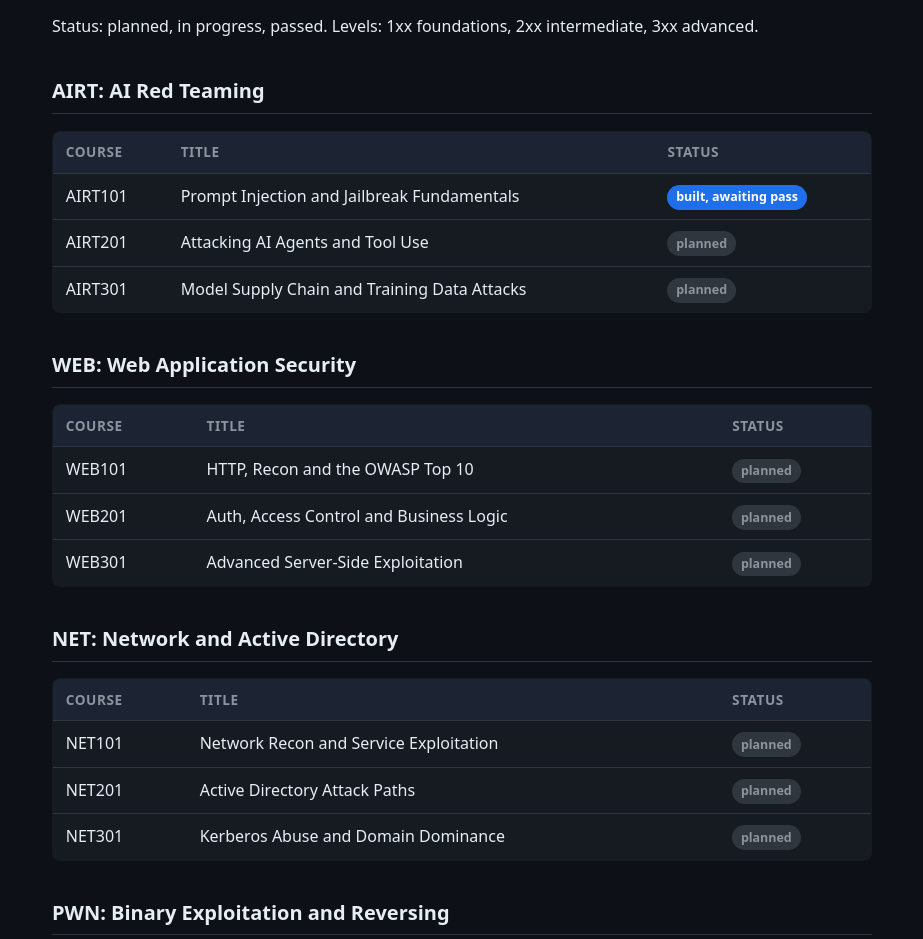
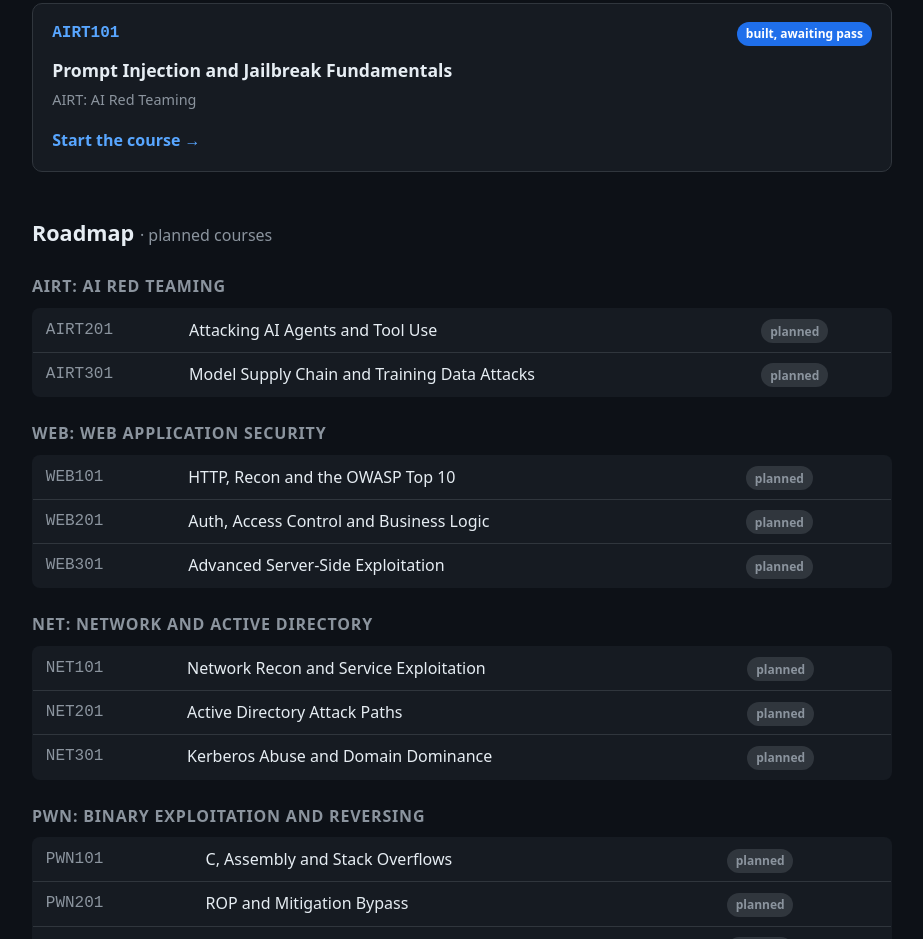
Before and after one commit to orgito1015/Gitoversity, a plain HTML site: page docs/index.html in a window 1280 px wide. Shown: the part 352-1291 px from the top of the page, without its empty margins (178-1101 px from the left). Drawn offline with Linux system fonts and the light colour scheme.

Commit message:
Restructure Pages site: lead with available courses, roadmap below

```diff
--- a/docs/index.html
+++ b/docs/index.html
@@ -9,26 +9,36 @@
   :root { color-scheme: dark; --bg:#0d1117; --fg:#e6edf3; --muted:#8b949e; --card:#161b22; --line:#30363d; --accent:#58a6ff; }
   * { box-sizing: border-box; }
   body { margin:0; background:var(--bg); color:var(--fg); font:16px/1.6 system-ui, sans-serif; }
-  .wrap { max-width:860px; margin:0 auto; padding:2.5rem 1.25rem 4rem; }
-  header.hero { text-align:center; padding:1rem 0 2rem; border-bottom:1px solid var(--line); margin-bottom:2rem; }
+  .wrap { max-width:900px; margin:0 auto; padding:2.5rem 1.25rem 4rem; }
+  header.hero { text-align:center; padding:1rem 0 2rem; border-bottom:1px solid var(--line); margin-bottom:2.5rem; }
   .hero h1 { font-size:2.6rem; margin:0; letter-spacing:-.02em; }
   .hero p { color:var(--muted); font-size:1.15rem; margin:.5rem 0 0; }
-  h1 { font-size:1.9rem; }
-  h2 { font-size:1.25rem; margin-top:2.25rem; border-bottom:1px solid var(--line); padding-bottom:.35rem; }
+  .repo-link { margin-top:.75rem; }
+  h2 { font-size:1.35rem; margin:2.75rem 0 1rem; }
+  h2 .count { color:var(--muted); font-weight:400; font-size:1rem; }
+  h3 { font-size:1rem; color:var(--muted); text-transform:uppercase; letter-spacing:.05em; margin:1.5rem 0 .5rem; }
   a { color:var(--accent); text-decoration:none; }
   a:hover { text-decoration:underline; }
-  table { width:100%; border-collapse:collapse; margin:1rem 0; background:var(--card); border:1px solid var(--line); border-radius:8px; overflow:hidden; }
-  th, td { text-align:left; padding:.6rem .8rem; border-bottom:1px solid var(--line); }
-  th { background:#1c2333; font-size:.85rem; text-transform:uppercase; letter-spacing:.04em; color:var(--muted); }
+  .cards { display:grid; grid-template-columns:repeat(auto-fit, minmax(260px, 1fr)); gap:1rem; }
+  .card { background:var(--card); border:1px solid var(--line); border-radius:10px; padding:1.1rem 1.2rem; display:flex; flex-direction:column; }
+  .card-top { display:flex; justify-content:space-between; align-items:center; gap:.5rem; }
+  .card .code { font-family:ui-monospace, monospace; font-weight:700; color:var(--accent); }
+  .card h3 { color:var(--fg); text-transform:none; letter-spacing:0; font-size:1.1rem; margin:.6rem 0 .25rem; }
+  .card .faculty { color:var(--muted); margin:0 0 1rem; font-size:.9rem; }
+  .card .cta { margin-top:auto; font-weight:600; }
+  .empty { color:var(--muted); }
+  table { width:100%; border-collapse:collapse; margin:.25rem 0 1rem; background:var(--card); border:1px solid var(--line); border-radius:8px; overflow:hidden; }
+  th, td { text-align:left; padding:.55rem .8rem; border-bottom:1px solid var(--line); }
+  th { background:#1c2333; font-size:.8rem; text-transform:uppercase; letter-spacing:.04em; color:var(--muted); }
   tr:last-child td { border-bottom:none; }
-  .badge { display:inline-block; padding:.15rem .55rem; border-radius:999px; font-size:.78rem; font-weight:600; white-space:nowrap; }
+  .roadmap table td:first-child { font-family:ui-monospace, monospace; color:var(--muted); white-space:nowrap; }
+  .badge { display:inline-block; padding:.15rem .55rem; border-radius:999px; font-size:.75rem; font-weight:600; white-space:nowrap; }
   .badge.passed { background:#1a7f37; color:#fff; }
   .badge.built { background:#1f6feb; color:#fff; }
   .badge.progress { background:#9e6a03; color:#fff; }
   .badge.planned { background:#30363d; color:var(--muted); }
-  .repo-link { text-align:center; margin-top:.75rem; }
   footer { margin-top:3rem; padding-top:1.5rem; border-top:1px solid var(--line); color:var(--muted); font-size:.9rem; text-align:center; }
-  @media (max-width:520px) { .hero h1 { font-size:2rem; } th, td { padding:.5rem .55rem; } }
+  @media (max-width:520px) { .hero h1 { font-size:2rem; } }
 </style>
 </head>
 <body>
@@ -39,23 +49,33 @@
     <div class="repo-link"><a href="https://github.com/orgito1015/Gitoversity">View the repository on GitHub</a></div>
   </header>
 
-  <section><h1>Gitoversity Catalog</h1>
-<p>Status: planned, in progress, passed. Levels: 1xx foundations, 2xx intermediate, 3xx advanced.</p>
-<h2>AIRT: AI Red Teaming</h2>
-<table><thead><tr><th>Course</th><th>Title</th><th>Status</th></tr></thead><tbody><tr><td>AIRT101</td><td>Prompt Injection and Jailbreak Fundamentals</td><td><span class="badge built">built, awaiting pass</span></td></tr><tr><td>AIRT201</td><td>Attacking AI Agents and Tool Use</td><td><span class="badge planned">planned</span></td></tr><tr><td>AIRT301</td><td>Model Supply Chain and Training Data Attacks</td><td><span class="badge planned">planned</span></td></tr></tbody></table>
-<h2>WEB: Web Application Security</h2>
-<table><thead><tr><th>Course</th><th>Title</th><th>Status</th></tr></thead><tbody><tr><td>WEB101</td><td>HTTP, Recon and the OWASP Top 10</td><td><span class="badge planned">planned</span></td></tr><tr><td>WEB201</td><td>Auth, Access Control and Business Logic</td><td><span class="badge planned">planned</span></td></tr><tr><td>WEB301</td><td>Advanced Server-Side Exploitation</td><td><span class="badge planned">planned</span></td></tr></tbody></table>
-<h2>NET: Network and Active Directory</h2>
-<table><thead><tr><th>Course</th><th>Title</th><th>Status</th></tr></thead><tbody><tr><td>NET101</td><td>Network Recon and Service Exploitation</td><td><span class="badge planned">planned</span></td></tr><tr><td>NET201</td><td>Active Directory Attack Paths</td><td><span class="badge planned">planned</span></td></tr><tr><td>NET301</td><td>Kerberos Abuse and Domain Dominance</td><td><span class="badge planned">planned</span></td></tr></tbody></table>
-<h2>PWN: Binary Exploitation and Reversing</h2>
-<table><thead><tr><th>Course</th><th>Title</th><th>Status</th></tr></thead><tbody><tr><td>PWN101</td><td>C, Assembly and Stack Overflows</td><td><span class="badge planned">planned</span></td></tr><tr><td>PWN201</td><td>ROP and Mitigation Bypass</td><td><span class="badge planned">planned</span></td></tr><tr><td>PWN301</td><td>Heap Exploitation</td><td><span class="badge planned">planned</span></td></tr></tbody></table>
-<h2>CLD: Cloud Security</h2>
-<table><thead><tr><th>Course</th><th>Title</th><th>Status</th></tr></thead><tbody><tr><td>CLD101</td><td>Cloud IAM Fundamentals and Misconfigurations</td><td><span class="badge planned">planned</span></td></tr><tr><td>CLD201</td><td>Privilege Escalation in AWS and OCI</td><td><span class="badge planned">planned</span></td></tr></tbody></table>
-<h2>OPS: Red Team Operations</h2>
-<table><thead><tr><th>Course</th><th>Title</th><th>Status</th></tr></thead><tbody><tr><td>OPS101</td><td>Engagement Planning, Scoping and OPSEC</td><td><span class="badge planned">planned</span></td></tr><tr><td>OPS201</td><td>C2 Infrastructure</td><td><span class="badge planned">planned</span></td></tr><tr><td>OPS301</td><td>Evasion and Adversary Emulation</td><td><span class="badge planned">planned</span></td></tr></tbody></table></section>
-  <section><h1>Transcript: Orgito Leka</h1>
+  <section>
+    <h2>Available now <span class="count">&middot; 1</span></h2>
+    <div class="cards">
+      <article class="card">
+        <div class="card-top"><span class="code">AIRT101</span><span class="badge built">built, awaiting pass</span></div>
+        <h3>Prompt Injection and Jailbreak Fundamentals</h3>
+        <p class="faculty">AIRT: AI Red Teaming</p>
+        <a class="cta" href="https://github.com/orgito1015/Gitoversity/tree/main/AIRT101">Start the course &rarr;</a>
+      </article>
+    </div>
+  </section>
+
+  <section class="roadmap">
+    <h2>Roadmap <span class="count">&middot; planned courses</span></h2>
+    <h3>AIRT: AI Red Teaming</h3><table><tbody><tr><td>AIRT201</td><td>Attacking AI Agents and Tool Use</td><td><span class="badge planned">planned</span></td></tr><tr><td>AIRT301</td><td>Model Supply Chain and Training Data Attacks</td><td><span class="badge planned">planned</span></td></tr></tbody></table>
+<h3>WEB: Web Application Security</h3><table><tbody><tr><td>WEB101</td><td>HTTP, Recon and the OWASP Top 10</td><td><span class="badge planned">planned</span></td></tr><tr><td>WEB201</td><td>Auth, Access Control and Business Logic</td><td><span class="badge planned">planned</span></td></tr><tr><td>WEB301</td><td>Advanced Server-Side Exploitation</td><td><span class="badge planned">planned</span></td></tr></tbody></table>
+<h3>NET: Network and Active Directory</h3><table><tbody><tr><td>NET101</td><td>Network Recon and Service Exploitation</td><td><span class="badge planned">planned</span></td></tr><tr><td>NET201</td><td>Active Directory Attack Paths</td><td><span class="badge planned">planned</span></td></tr><tr><td>NET301</td><td>Kerberos Abuse and Domain Dominance</td><td><span class="badge planned">planned</span></td></tr></tbody></table>
+<h3>PWN: Binary Exploitation and Reversing</h3><table><tbody><tr><td>PWN101</td><td>C, Assembly and Stack Overflows</td><td><span class="badge planned">planned</span></td></tr><tr><td>PWN201</td><td>ROP and Mitigation Bypass</td><td><span class="badge planned">planned</span></td></tr><tr><td>PWN301</td><td>Heap Exploitation</td><td><span class="badge planned">planned</span></td></tr></tbody></table>
+<h3>CLD: Cloud Security</h3><table><tbody><tr><td>CLD101</td><td>Cloud IAM Fundamentals and Misconfigurations</td><td><span class="badge planned">planned</span></td></tr><tr><td>CLD201</td><td>Privilege Escalation in AWS and OCI</td><td><span class="badge planned">planned</span></td></tr></tbody></table>
+<h3>OPS: Red Team Operations</h3><table><tbody><tr><td>OPS101</td><td>Engagement Planning, Scoping and OPSEC</td><td><span class="badge planned">planned</span></td></tr><tr><td>OPS201</td><td>C2 Infrastructure</td><td><span class="badge planned">planned</span></td></tr><tr><td>OPS301</td><td>Evasion and Adversary Emulation</td><td><span class="badge planned">planned</span></td></tr></tbody></table>
+  </section>
+
+  <section>
+    <h2>Transcript: Orgito Leka</h2>
 <table><thead><tr><th>Course</th><th>Passed on</th><th>Shipped (link)</th></tr></thead><tbody></tbody></table>
-<p>A row is added only when the course writeup and its shipped output are public.</p></section>
+<p>A row is added only when the course writeup and its shipped output are public.</p>
+  </section>
 
   <footer>
     For authorized testing and education only. Labs run locally.<br>
```
Also changed, not shown: 1 other file.
